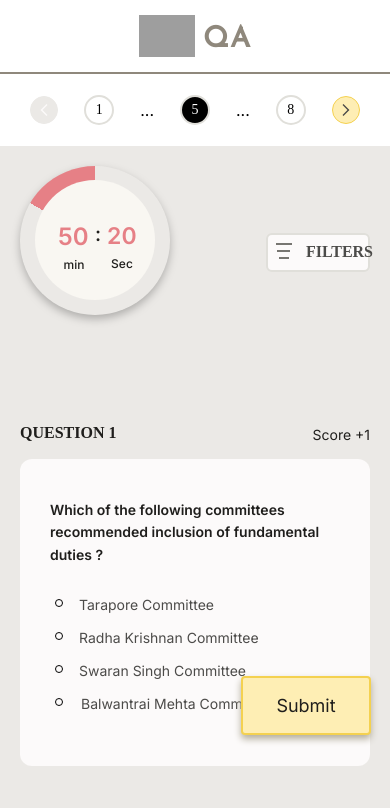
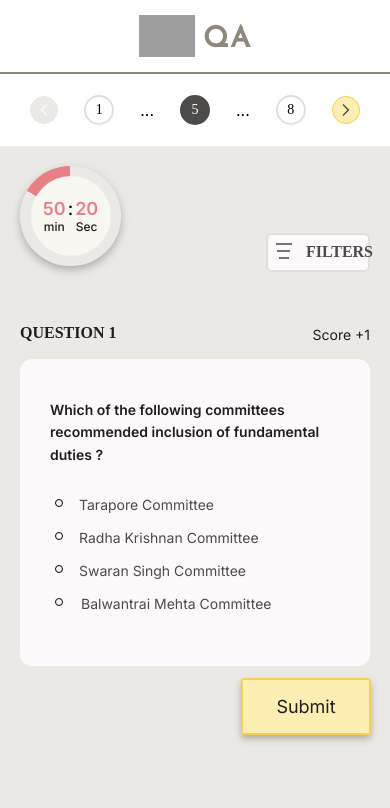
Before and after one commit to devika-2002/assessment_platform, a Next.js app: page /assessmentComponents in a window 390 px wide. Shown: the top 808 px of the page. Built offline with nearby package versions, Linux system fonts and the light colour scheme; grey boxes are pictures that could not be loaded; a web font is replaced by a local one.

Commit message:
lets start routing page  made changes on UI

```diff
--- a/app/Components/MainContainer.js
+++ b/app/Components/MainContainer.js
@@ -5,6 +5,8 @@ function MainContenr() {
     <>
       <div className='text-mcq'>MCQ Test Portal</div>
       <div className='box-page'>
+        <div className='text-box'>
+
           <div className='text-1'>Instructions</div>
           <div className='text-2'>Please read the instructions carefully before you begin:</div>
           <div className='text-3'>
@@ -24,10 +26,11 @@ function MainContenr() {
             <b>Good luck!</b>
           </div>
 
+        </div>
           <div className='border-line'></div>
 
           <div className='button-box'>
-          <a className='' href='./assessmentComponents'>
+            <a className='anchor-tag' href='./assessmentComponents'>
               <button className="button-box1">Lets Start!</button>
             </a>
           </div>
--- a/app/assessmentComponents/Header.js
+++ b/app/assessmentComponents/Header.js
@@ -15,11 +15,11 @@ function Header() {
           <Pagination />
         </div>
 
-        <a href='./assessmentSubmitComponents'>
-          <div className='submit-container'>
+        <div className='submit-container'>
+          <a className='anchor-tag1' href='./assessmentSubmitComponents'>
             <button className='sub-button'>Submit</button>
-          </div>
-        </a>
+          </a>
+        </div>
 
       </div>
     </div>
--- a/app/assessmentComponents/Timer.js
+++ b/app/assessmentComponents/Timer.js
@@ -6,15 +6,15 @@ function timer() {
     <div className='timer-container'>
       <div className='timer'>
         <div className='inside-div1'>
-          <div className='inside-div2'>
-            <div className='col-div1'>
-              <div className='col-num1'>50</div>
-              <div className='col-min'>min</div>
+          <div className='timer-div1'>
+            <div>
+              <div className='timer-col1'>50</div>
+              <div className='timer-text1'>min</div>
             </div>
-            <div className='semicolon'>:</div>
-            <div className='col-div2'>
-              <div className='col-num2'>20</div>
-              <div className='col-sec'>Sec</div>
+            <div className='timer-col2'>:</div>
+            <div>
+            <div className='timer-col3'>20</div>
+            <div className='timer-text2'>Sec</div>
             </div>
           </div>
         </div>
--- a/app/assessmentComponents/assessment.css
+++ b/app/assessmentComponents/assessment.css
@@ -56,27 +56,32 @@ body {
 }
 
 .submit-container {
+    border: 1px solid black;
     width: 130px;
     display: inline-flex;
-    padding: 16px 35px;
-    justify-content: center;
-    align-items: center;
     border-radius: 4px;
     border: 2px solid #F4D150;
-    background: #FEEEB4;
     box-shadow: 0px 4px 7px 0px #B3AE9C;
-    gap: 10px;
     margin-top: 9px;
     margin-bottom: 9px;
 }
+.anchor-tag1{
+    padding: 15px;
+    padding-left: 27px;
+    padding-right: 27px;
+    margin: auto;
+    background: #FEEEB4;
 
+}
 .sub-button {
+    border: 1px solid red;
     border: none;
     color: #1F1E1C;
     font-family: "Inter";
     font-size: 18px;
     font-weight: 400;
     background: #FEEEB4;
+    cursor: pointer;
 }
 
 .assessment-container {
@@ -302,7 +307,7 @@ body {
     .Mcq-container {
         margin-top: 0;
         width: 100%;
-        padding: 20px 20px 0px;
+        padding: 0px 20px 0px;
     }
 
 
--- a/app/assessmentComponents/pagination.css
+++ b/app/assessmentComponents/pagination.css
@@ -27,8 +27,8 @@
     font-weight: 400;
     line-height: 26px;
     border-radius: 30px;
-    border: 2px solid #E0DFDA;
-    background-color: black;
+    border: 2px solid #4C4B49;
+    background-color: #4C4B49;
     color: white;
 
 }
@@ -61,10 +61,12 @@
     .num1 {
         background: none;
         color: black;
+        border: 2px solid #E0DFDA;
     }
 
     .num5 {
-        background-color: black;
+        background-color: #4C4B49;
+        border: 2px solid #4C4B49;
         color: white;
 
     }
--- a/app/assessmentComponents/timer.css
+++ b/app/assessmentComponents/timer.css
@@ -8,17 +8,17 @@
     margin: auto;
     position: relative;
     top: -56px
+
 }
 
 
 .timer {
+    width: 141px;
+    height: 141px;
+    margin: auto;
+    border-radius: 70px;
+    text-align: center;
     display: flex;
-    width: 150px;
-    height: 149px;
-    padding: 0px 0.896px 0.237px 0.896px;
-    justify-content: center;
-    align-items: center;
-    border-radius: 50%;
     background: conic-gradient(#EBE9E6 0deg 300deg, #E68086 300deg 360deg);
     filter: drop-shadow(0px 4px 4px rgba(0, 0, 0, 0.25));
 }
@@ -26,81 +26,42 @@
 .inside-div1 {
     width: 120px;
     height: 120px;
-    display: flex;
-    justify-content: center;
-    align-items: center;
-    border-radius: 50%;
-    padding: 0px 0.896px 0.237px 0.896px;
+    margin: auto;
+    border-radius: 70px;
     background: #F9F7F2;
-}
-
-.inside-div2 {
-    width: 74px;
-    height: 50px;
-    margin-top: 53px;
-    margin-bottom: 39px;
-    margin-left: 34px;
-    margin-right: 34px;
     display: flex;
 }
-
-.col-div1 {
-    width: 32px;
-    height: 50px;
-    margin-right: 5px;
+.timer-div1{
+    margin: auto;
+    display: flex;
 }
-
-.col-num1 {
-    width: 32px;
-    height: 29px;
+.timer-col1{
     color: #E68086;
     font-family: "Inter";
     font-size: 24px;
     font-weight: 600;
-    text-transform: uppercase;
 }
-
-.col-min {
-    width: 21px;
-    height: 15px;
-    margin: auto;
+.timer-text1{
     margin-top: 6px;
     color: #1F1E1C;
     font-family: "Inter";
     font-size: 12px;
     font-weight: 500;
+
 }
-
-.semicolon {
-    width: 22px;
-    height: 50px;
-    color: #1F1E1C;
+.timer-col2{
+    margin: 0px 5px 0px 6px;
     font-family: "Inter";
     font-size: 20px;
     font-weight: 500;
-    text-transform: uppercase;
 }
-
-.col-div2 {
-    width: 32px;
-    height: 49px;
-    margin-left: 6px;
-}
-
-.col-num2 {
-    width: 30px;
-    height: 28px;
+.timer-col3{
     color: #E68086;
     font-family: "Inter";
     font-size: 23px;
     font-weight: 600;
-    text-transform: uppercase;
 }
-
-.col-sec {
-    width: 22px;
-    height: 15px;
-    margin: auto;
+.timer-text2{
     margin-top: 6px;
     color: #1F1E1C;
     font-family: "Inter";
@@ -127,12 +88,43 @@
     }
 
     .timer-container {
+        width: 101px;
+        height: 100px;
         position: unset;
         margin-left: 0;
         margin-right: 0;
         margin-bottom: 58px;
         margin-top: 0;
     }
+    .timer{
+        width: 100%;
+        height: 100%;
+        border-radius: 52px;
+    }
+    .inside-div1{
+        width: 80px;
+        height: 80px;
+        border-radius: 41px;
+    }
+    .timer-col1{
+        font-size: 18px;
+    }
+    .timer-text1{
+        font-size: 12px;
+        margin-top: 0px;
+    }
+    .timer-col2{
+        font-size: 18px;
+        margin: 0px 2px 0px 2px;
+    }
+    .timer-col3{
+        font-size: 18px;
+    }
+    .timer-text2{
+        font-size: 12px;
+        margin-top: 0px;
+    }
+
 
     .timer-text {
         display: none;
--- a/app/globals.css
+++ b/app/globals.css
@@ -53,11 +53,17 @@ body {
   margin: auto;
   background-color: white;
 }
-
+.text-box{
+  /* border: 1px solid blue; */
+  /* width: 100%; */
+  margin-left: 117px;
+  margin-right: 116px;
+}
 .text-1 {
   color: #4C4B49;
   font-family: "Inter";
-  margin: 40px 117px 0px 116px;
+  margin-top: 40px;
+  /* margin: 40px 0px 0px 0px; */
   font-size: 18px;
   font-weight: 700;
 }
@@ -67,19 +73,24 @@ body {
   font-size: 14px;
   font-weight: 400;
   line-height: 21px;
-  margin: 16px 117px 0px 116px;
+  /* margin: 16px 117px 0px 116px; */
+  margin-top: 16px;
 }
 
 .text-3 {
-  margin: 0px 117px 0px 116px;
+  border: 1px solid red;
+  font-family: "Inter";
+  align-self: stretch;
+  /* margin: 0px 117px 0px 116px; */
   font-size: 14px;
   font-weight: 400;
   line-height: 150%;
   color: #4C4B49;
+  /* margin-left: 9px; */
 }
-
 .text-4 {
-  margin: 8px 117px 0px 116px;
+  /* margin: 8px 117px 0px 116px; */
+  margin-top: 8px;
   font-size: 14px;
   font-weight: 400;
   line-height: 150%;
@@ -90,7 +101,7 @@ body {
   font-size: 14px;
   font-weight: 400;
   line-height: 150%;
-  margin: 8px 117px 0px 116px;
+  /* margin: 8px 117px 0px 116px; */
   color: #4C4B49;
 }
 
@@ -117,7 +128,12 @@ b {
   margin-top: 39px;
   margin-bottom: 49px;
 }
-
+.anchor-tag{
+  padding-top: 18px;
+  padding-bottom: 15px;
+  padding-right: 29px;
+  padding-left: 29px;
+}
 .button-box1 {
   font-size: 18px;
   font-weight: 400;
@@ -125,6 +141,7 @@ b {
   border: none;
   background-color: #FEEEB4;
   line-height: 52px;
+  cursor: pointer;
 }
 
 .footer-container {
```
Lines whose indentation alone changed are shown as unchanged.
